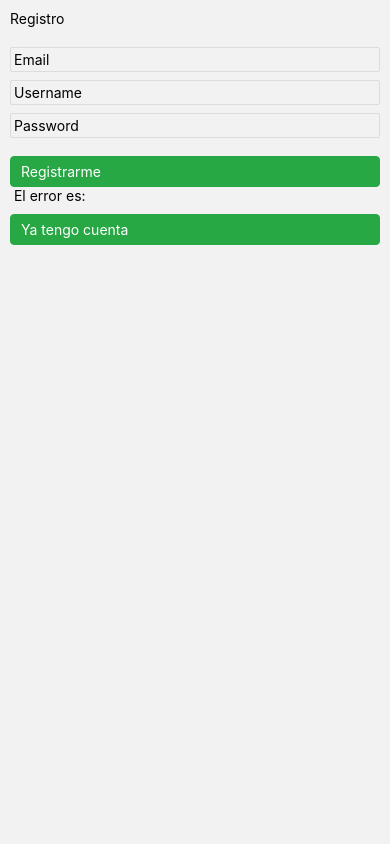
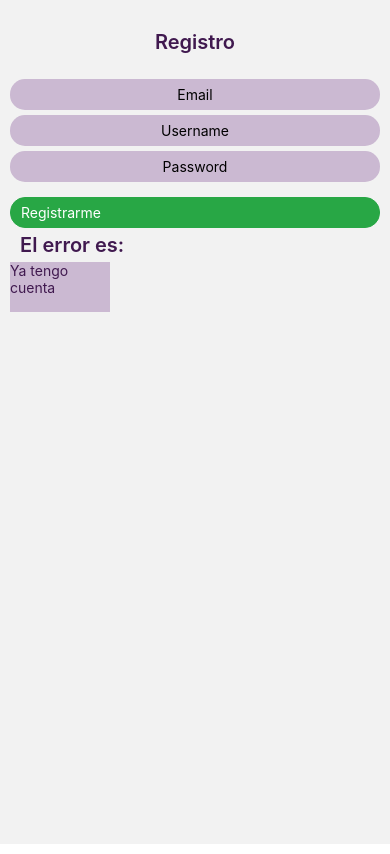
Before and after one commit to santiruiz831/prog3ProyectoReactNative, a React Native app in the folder my-proyect/: screen /Registro in a window 390 px wide. Built offline with nearby package versions, Linux system fonts and the light colour scheme; no server answers.

Commit message:
Style de login, register, home, posteos, comments  y search

```diff
--- a/my-proyect/src/components/MainNavigation.js
+++ b/my-proyect/src/components/MainNavigation.js
@@ -1,5 +1,14 @@
 import React, { Component } from 'react';
 import { auth, db } from '../firebase/config';
+import {
+    View,
+    Text,
+    TextInput,
+    TouchableOpacity,
+    StyleSheet,
+    Modal,
+    Image,
+  } from "react-native";
 
 //Importar navegaciones
 import { NavigationContainer } from '@react-navigation/native';
@@ -80,7 +89,7 @@ class MainNavigation extends Component {
     render() {
         console.log('En el render del menu ' + this.state.registerError)
         return (
-            <NavigationContainer>
+            <NavigationContainer style={styles.todo}>
                 <Stack.Navigator>
                     {
                         this.state.loggedIn ?
@@ -122,4 +131,11 @@ class MainNavigation extends Component {
 
 }
 
+const styles = StyleSheet.create({
+    todo: {
+      backgroundColor: "#fdf7ff",
+    },
+   })
+
+
 export default MainNavigation
--- a/my-proyect/src/screens/Comments.js
+++ b/my-proyect/src/screens/Comments.js
@@ -59,24 +59,27 @@ class Comments extends Component{
     render(){
         console.log(this.props);
         return(
-                <View>
-                    <Text> Comentarios</Text>
+                <View style={styles.contenedor}>
+                    <Text style={styles.titulo}> Comentarios</Text>
                     {/* Renderizar la lista de comentarios del posteo */}
 
                     {this.state.comments.length == 0 ?
-                    <Text>Aun no hay comentarios. Se el primero en comentar</Text>
+                    <Text style={styles.aun}>Aun no hay comentarios! Se el primero en comentar</Text>
                     :
+                    <View style={styles.flat}>
                     <FlatList
                         data={this.state.comments}
                         keyExtractor={ posts => posts.id}
-                        renderItem = { ({item}) =>
-
-                        <Text>{item.owner}: {item.text}</Text> }
+                        renderItem = { ({item}) => <View style={styles.commenta}>
+                        <Text style={styles.quien}>{item.owner}:</Text> <Text>{item.text}</Text>
+                        </View> }
                     />
+                    </View>
                     }
 
 
                     {/* Un formulario para cargar un comentario */}
+
                         <TextInput
                         style={styles.field}
                         keyboardType='default'
@@ -88,6 +91,7 @@ class Comments extends Component{
                         <TouchableOpacity style={styles.button} onPress={()=>this.agregarComentarios()}>
                             <Text style={ styles.buttonText}>Comentar</Text>
                         </TouchableOpacity>
+
                 </View>
         )
     }
@@ -105,19 +109,58 @@ const styles = StyleSheet.create({
     field:{
         borderColor: '#dcdcdc',
         borderWidth: 1,
-        borderRadius: 2,
-        padding:3,
-        marginBottom:8
+        borderRadius: 15,
+        padding: 3,
+        marginBottom: 8,
+        width: '100%',
+        marginLeft: 10,
 
     },
     button: {
-        borderRadius: 2,
+        borderRadius: 15,
         padding:3,
         backgroundColor: 'green',
+        height: 25,
     },
     buttonText:{
-        color: '#fff'
-    }
+        color: '#fff',
+        marginLeft: 10,
+    },
+    contenedor: {
+        backgroundColor: "#fdf7ff",
+    },
+    titulo: {
+        color: "#40194f",
+        textAlign: 'center',
+        fontSize: 40,
+        fontWeight: '600',
+        backgroundColor: '#cbb9d2',
+    },
+    aun: {
+        color: '#40194f',
+        fontSize: 20,
+        fontWeight: '600',
+        marginBottom: 20,
+        marginLeft: 20,
+        textAlign: 'center',
+        marginTop: 30,
+    },
+    flat: {
+        marginTop: 20,
+        marginBottom: 20,
+        marginLeft: 10,
+    },
+    commenta: {
+        flexWrap: "wrap",
+        alignItems: "center",
+        flexDirection: "row",
+        justifyContent: "flex-start",
+    },
+    quien: {
+        color: "#40194f",
+    fontWeight: "bold",
+    },
+
 })
 
 export default Comments;
--- a/my-proyect/src/screens/Home.js
+++ b/my-proyect/src/screens/Home.js
@@ -78,7 +78,7 @@ class Home extends Component {
                 renderItem = { ({item}) => <Post dataPost={item} {...this.props} />}
             />
             :
-            <Text>No hay Posteos</Text>
+            <Text style={styles.noHay}>No hay Posteos</Text>
 
             }
 
@@ -117,6 +117,14 @@ const styles = StyleSheet.create({
         marginBottom: 20,
         height: 50,
         textAlign: 'center',
+    },
+    noHay: {
+        color: '#40194f',
+        fontSize: 20,
+        fontWeight: '600',
+        marginBottom: 20,
+        marginLeft: 20,
+        textAlign: 'center',
     }
 })
 
--- a/my-proyect/src/screens/Login.js
+++ b/my-proyect/src/screens/Login.js
@@ -23,19 +23,19 @@ class Login extends Component {
   render() {
     //Falta implementar for de login y el método que viene de mainNavigation
     return (
-      <View>
-        <Text> Login</Text>
+      <View style={styles.todo}>
+        <Text style={styles.bienve}> ¡Bienvenido de vuelta!</Text>
         <View style={styles.container}>
           <TextInput
             style={styles.input}
             keyboardType="email-adress"
-            placeholder="email"
+            placeholder="Email"
             onChangeText={(text) => this.setState({ email: text })}
           />
           <TextInput
             style={styles.input}
             keyboardType="default"
-            placeholder="password"
+            placeholder="Password"
             secureTextEntry={true}
             onChangeText={(text) => this.setState({ password: text })}
           />
@@ -49,12 +49,13 @@ class Login extends Component {
           <View>{console.log(this.state.email)}</View>
         </View>
 
-        <Text> El error es: {this.props.errores} </Text>
+        <Text style={styles.error}> El error es: {this.props.errores} </Text>
 
         <TouchableOpacity
           onPress={() => this.props.navigation.navigate("Registro")}
+          style={styles.cambiar}
         >
-          <Text>No tengo cuenta</Text>
+          <Text style={styles.cambio}>No tengo cuenta</Text>
         </TouchableOpacity>
       </View>
     );
@@ -62,33 +63,65 @@ class Login extends Component {
 }
 
 const styles = StyleSheet.create({
+  todo: {
+    backgroundColor: "#fdf7ff",
+    height: '100%'
+
+  },
+  bienve: {
+    textAlign: 'center',
+    fontSize: 20,
+    fontWeight: '600',
+    color: '#40194f',
+    marginTop: 20,
+  },
     container:{
         paddingVertical: 10,
-        marginTop: 20
+        marginTop: 20,
+        textAlign: 'center',
     },
     input:{
-        height: 20,
-        paddingVertical: 15,
-        paddingHorizontal: 10,
-        borderWidth: 1,
-        borderColor: '#ccc',
-        borderStyle: 'solid',
-        borderRadius: 6,
-        marginVertical: 10
+      width: "100%",
+      backgroundColor: "#cbb9d2",
+      textAlign: 'center',
+      padding: 7,
+      marginTop: 5,
+      borderRadius: 15,
     },
     botton:{
+
         backgroundColor: '#28a745',
         paddingHorizontal: 10,
         paddingVertical: 6,
         textAlign: 'center',
-        borderRadius: 4,
+        borderRadius: 15,
         borderWidth: 1,
         borderStyle: 'solid',
         borderColor: '#28a745',
+        textAlign: 'center',
+      padding: 7,
+      marginTop: 15,
+      borderRadius: 15,
+      width: '100%',
     },
     text:{
         color: '#fff'
-    }
+    }    ,
+    error: {
+      textAlign: "left",
+      color: "#40194f",
+      fontWeight: "600",
+      fontSize: 20,
+      padding: 5,
+    },
+    cambiar: {
+      backgroundColor: '#cbb9d2',
+      height: 50,
+      width: 100,
+  },
+  cambio: {
+    color: '#40194f'
+}
  })
 
 export default Login;
--- a/my-proyect/src/screens/Post.js
+++ b/my-proyect/src/screens/Post.js
@@ -115,7 +115,19 @@ class Post extends Component {
     console.log(this.props.dataPost);
     return (
       <View style={styles.separator}>
-        <Text style={styles.owner}>{this.props.dataPost.data.owner}</Text>
+        <View style={styles.parteArriba}>
+        <Text style={styles.owner}><Ionicons name="person-circle-outline" size="20px" color="#40194f" /> {this.props.dataPost.data.owner}</Text>
+        {this.props.dataPost.data.owner == auth.currentUser.email ? (
+          <TouchableOpacity
+            style={styles.closeModal}
+            onPress={() => {
+              this.deletePost(this.props.dataPost.data.id);
+            }}
+          >
+            <Ionicons name="trash" size="15px" color="red" />
+          </TouchableOpacity>
+        ) : null}
+        </View>
         <Image
           source={{ uri: this.props.dataPost.data.url }}
           style={styles.imagen}
@@ -136,26 +148,20 @@ class Post extends Component {
                   style={styles.heartIcon}
                   name="heart-outline"
                   size="30px"
-                  color="white"
+                  color="#40194f"
                 />
           </TouchableOpacity>
         )}
         <Text style={styles.numer}>{this.state.cantidadDeLikes}</Text>
         </Text>
-        <Text style={styles.numer}><Ionicons name="person-circle-outline" size="20px" color="white" />: {this.props.dataPost.data.description}</Text>
+
+        <View style={styles.parteAbajo}>
+          <Text style={styles.quien}>{this.props.dataPost.data.owner} </Text>
+        <Text style={styles.numer}>{this.props.dataPost.data.description}</Text>
+        </View>
 
 
 
-        {this.props.dataPost.data.owner == auth.currentUser.email ? (
-          <TouchableOpacity
-            style={styles.closeModal}
-            onPress={() => {
-              this.deletePost(this.props.dataPost.data.id);
-            }}
-          >
-            <Ionicons name="trash" size="15px" color="red" />
-          </TouchableOpacity>
-        ) : null}
 
         <TouchableOpacity
          style={styles.commentar}
@@ -165,7 +171,7 @@ class Post extends Component {
             })
           }
         >
-          <Fontisto name="commenting" size={20} color="white" />
+          <Fontisto name="commenting" size={20} color="#40194f" />
         </TouchableOpacity>
       </View>
     );
@@ -185,7 +191,7 @@ const styles = StyleSheet.create({
   },
   imagen: {
     width: "100%",
-    height: 400,
+    height: 200,
     borderRadius: 12,
   },
   inline: {
@@ -251,7 +257,7 @@ const styles = StyleSheet.create({
   },
   owner: {
     textAlign: "left",
-    color: "violet",
+    color: "#40194f",
     fontWeight: "600",
     fontSize: 20,
     padding: 5,
@@ -262,6 +268,23 @@ const styles = StyleSheet.create({
   },
   numer: {
     color: 'white'
+  },
+  parteArriba: {
+    flexWrap: "wrap",
+    alignItems: "center",
+    flexDirection: "row",
+    justifyContent: "space-between",
+    margin: 5,
+  },
+  quien: {
+    color: "#40194f",
+    fontWeight: "bold",
+  },
+  parteAbajo: {
+    flexWrap: "wrap",
+    alignItems: "center",
+    flexDirection: "row",
+    justifyContent: "flex-start",
   }
 });
 
--- a/my-proyect/src/screens/Register.js
+++ b/my-proyect/src/screens/Register.js
@@ -49,10 +49,10 @@ class Register extends Component {
                     <Text style={styles.text}>Registrarme</Text>
                 </TouchableOpacity>
 
-                <Text> El error es: {this.props.errores} </Text>
+                <Text style={styles.error}> El error es: {this.props.errores} </Text>
 
-                <TouchableOpacity style={styles.botton} onPress={() => this.props.navigation.navigate('Login')}>
-                    <Text style={styles.text}>Ya tengo cuenta</Text>
+                <TouchableOpacity style={styles.cambiar} onPress={() => this.props.navigation.navigate('Login')}>
+                    <Text style={styles.cambio}>Ya tengo cuenta</Text>
                 </TouchableOpacity>
 
             </View>
@@ -65,17 +65,24 @@ class Register extends Component {
 const styles = StyleSheet.create({
     container: {
         paddingHorizontal: 10,
-        marginTop: 10
+        marginTop: 10,
+        height: '100%'
     },
     title: {
-        marginBottom: 20
+        textAlign: 'center',
+        fontSize: 20,
+        fontWeight: '600',
+        color: '#40194f',
+        marginTop: 20,
+        marginBottom: 20,
     },
     field: {
-        borderColor: '#dcdcdc',
-        borderWidth: 1,
-        borderRadius: 2,
-        padding: 3,
-        marginBottom: 8
+        width: "100%",
+        backgroundColor: "#cbb9d2",
+        textAlign: 'center',
+        padding: 7,
+        marginTop: 5,
+        borderRadius: 15,
 
     },
     botton: {
@@ -83,15 +90,34 @@ const styles = StyleSheet.create({
         paddingHorizontal: 10,
         paddingVertical: 6,
         textAlign: 'center',
-        borderRadius: 4,
+        borderRadius: 15,
         borderWidth: 1,
         borderStyle: 'solid',
         borderColor: '#28a745',
-        marginTop: 10,
+        textAlign: 'center',
+      padding: 7,
+      marginTop: 15,
+      borderRadius: 15,
+      width: '100%',
     },
     text: {
         color: '#fff',
-    }
+    },
+    error: {
+        textAlign: "left",
+        color: "#40194f",
+        fontWeight: "600",
+        fontSize: 20,
+        padding: 5,
+      },
+      cambiar: {
+          backgroundColor: '#cbb9d2',
+          height: 50,
+      width: 100,
+      },
+      cambio: {
+          color: '#40194f'
+      }
 })
 
 export default Register;
--- a/my-proyect/src/screens/Search.js
+++ b/my-proyect/src/screens/Search.js
@@ -69,21 +69,21 @@ class Search extends Component {
                             disabled={this.state.email == '' ? true : false}
                         >
                             <Text style={styles.buttonText}>
-                            <FontAwesome name="search" size={24} color="white" />
+                            <FontAwesome name="search" size={24} color="#40194f" />
                             </Text>
                         </TouchableOpacity>
                     </Text>
                 </View>
                 {this.state.posts.length != 0 ?
                     <FlatList
-                style={styles.posts}
+                    style={styles.posts}
                     data={this.state.posts}
                     keyExtractor={post => post.id}
                     renderItem={({ item }) => <Post dataPost={item}
                         {...this.props} />}
-                />
+                    />
                     :
-                    <Text>Este usuario no tiene Posteos</Text>
+                    <Text  style={styles.texto}>Este usuario aún no tiene posteos</Text>
 
                 }
 
@@ -95,10 +95,9 @@ class Search extends Component {
 
 const styles = StyleSheet.create({
     container: {
-
         flex: 1,
-        backgroundColor: "#616161",
-        color: "#ff9f68",
+        backgroundColor: "#fdf7ff",
+        color: "#fdf7ff",
     },
     form: {
         flex: 1,
@@ -121,7 +120,7 @@ const styles = StyleSheet.create({
         color: '#fff'
     },
     titulo: {
-        color: 'violet',
+        color: '#40194f',
         fontSize: 20,
         fontWeight: '600',
         marginTop: 20,
@@ -130,6 +129,14 @@ const styles = StyleSheet.create({
     },
     posts: {
         marginTop: 100,
+    },
+    texto: {
+        color: '#40194f',
+        fontSize: 20,
+        fontWeight: '600',
+        marginBottom: 20,
+        marginLeft: 20,
+        textAlign: 'center',
     }
 })
 
```
Lines whose indentation alone changed are shown as unchanged.
